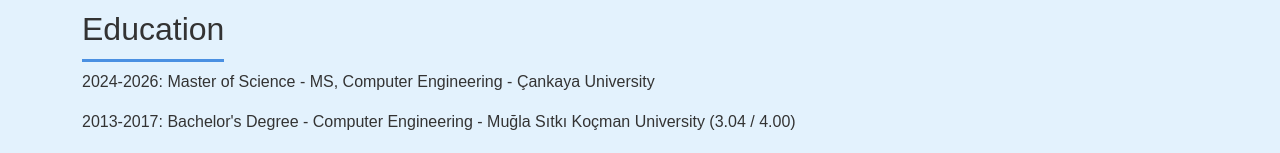
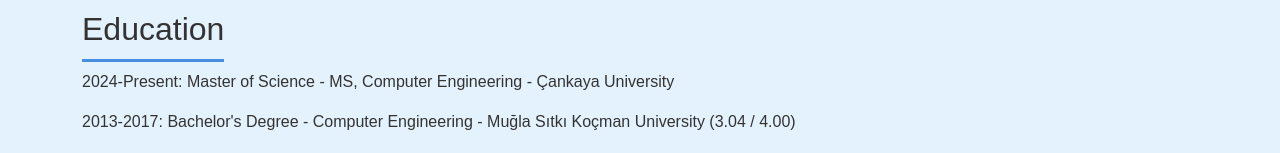
Before and after one commit to aysedilekk/aysedilekk.github.io, a plain HTML site: page index.html in a window 1280 px wide. Shown: the part 749-902 px from the top of the page. Drawn offline with nearby package versions, Linux system fonts and the light colour scheme.

Commit message:
Update index.html

```diff
--- a/index.html
+++ b/index.html
@@ -117,7 +117,7 @@
     <section id="education" class="section bg-light-blue">
         <div class="container">
             <h2>Education</h2>
-            <p>2024-2026: Master of Science - MS, Computer Engineering - Çankaya University</p>
+            <p>2024-Present: Master of Science - MS, Computer Engineering - Çankaya University</p>
             <p>2013-2017: Bachelor's Degree - Computer Engineering - Muğla Sıtkı Koçman University (3.04 / 4.00)</p>
             <p>2012-2013: English Preparatory School - Muğla Sıtkı Koçman University</p>
         </div>
```
